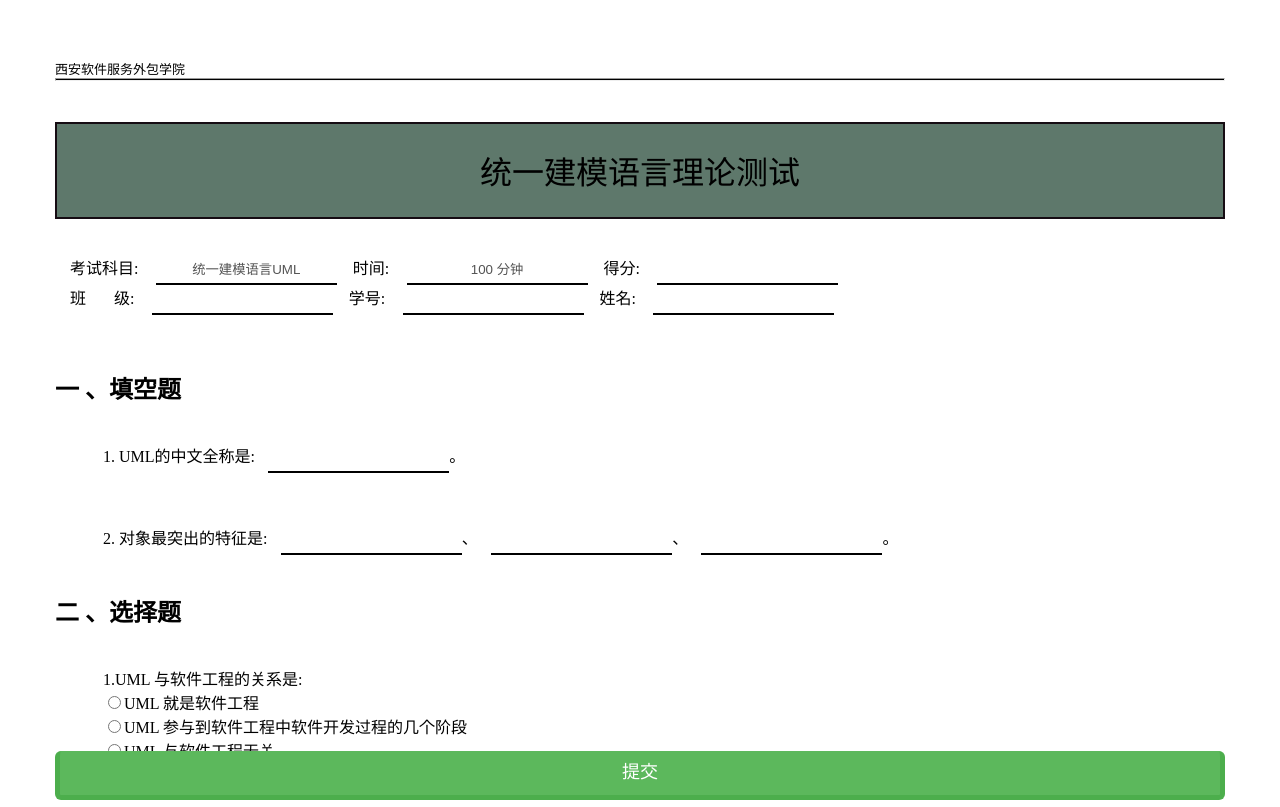
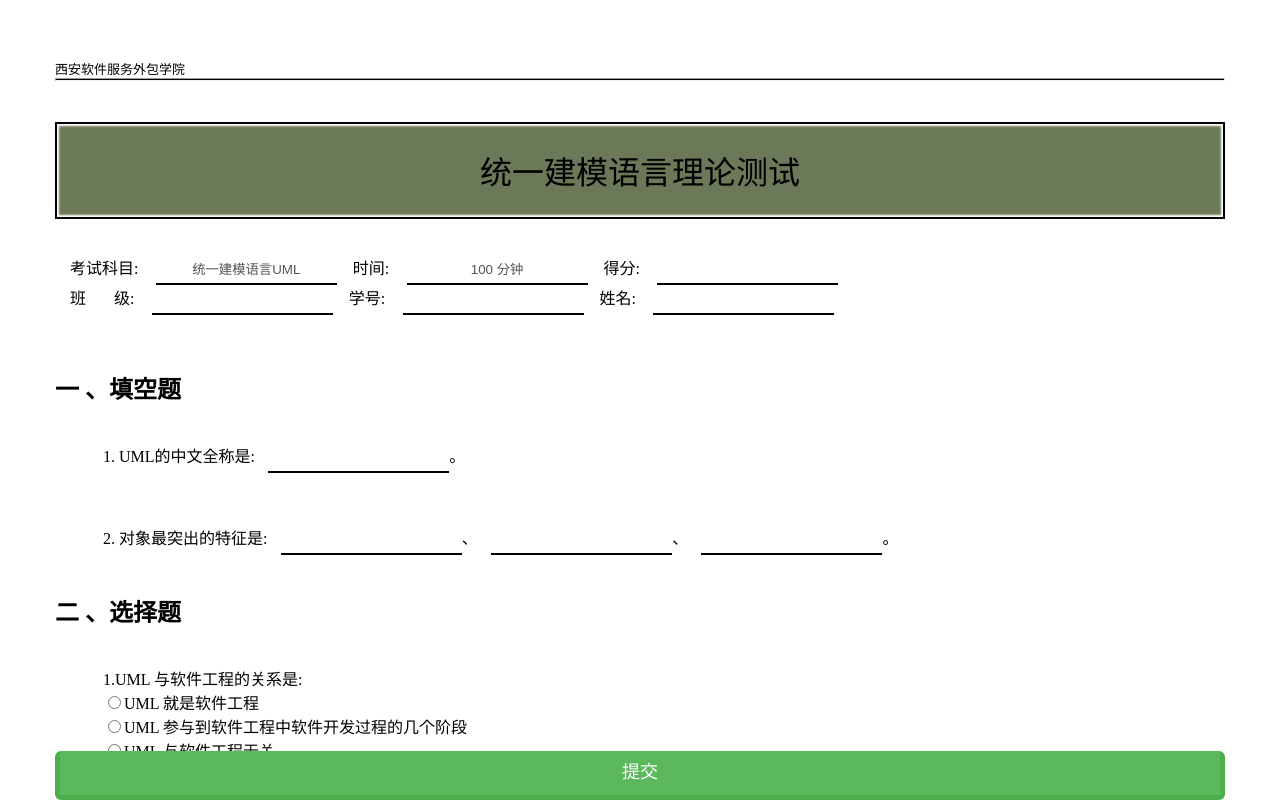
Before and after one commit to wfsovereign/uml_test_page, a website: page index.html in a window 1280 px wide. Shown: the top 807 px of the page. Drawn offline with nearby package versions, Linux system fonts and the light colour scheme.

Commit message:
realize box shadow

```diff
--- a/index.js
+++ b/index.js
@@ -70,7 +70,7 @@ function StorageInfo() {
     this.storageStandardAnswer = {
         fillingInBlankAnswer:[["统一建模语言"], ["封装", "继承", "多态"]],
         singleOptionAnswer:['b', 'a'],
-        mutipleOptionAnswer:[['a', 'b', 'd'], ['a', 'b', 'c']],
+        multipleOptionAnswer:[['a', 'b', 'd'], ['a', 'b', 'c']],
         judgeResultAnswer: ['false', 'true'],
         shortProblem: {
             standardAnswer:"模型是对现实世界的简化和抽象,模型是对所研究的系统、过程、事物或概念的一种表达形式。" +
@@ -83,17 +83,14 @@ function StorageInfo() {
 
 
 function getPageScore() {
-
     var teacher = new Teacher(), storageStandardAnswer = new StorageInfo().storageStandardAnswer,score = 0 ;
     var fillingInBlankAnswer = storageStandardAnswer.fillingInBlankAnswer,
         singleOptionAnswer = storageStandardAnswer.singleOptionAnswer,
-        multipleOptionAnswer = storageStandardAnswer.mutipleOptionAnswer,
+        multipleOptionAnswer = storageStandardAnswer.multipleOptionAnswer,
         judgeResultAnswer = storageStandardAnswer.judgeResultAnswer,
         shortProblem = storageStandardAnswer.shortProblem;
     var storageNameArray = new StorageInfo().storageNameArray;
     storageNameArray.splice(0,1);
-    console.log(storageNameArray,'0');
-    console.log(singleOptionAnswer,'1');
 
     score += teacher.scoreFillingInBlank(JSON.parse(sessionStorage.getItem(storageNameArray[0])), fillingInBlankAnswer);
     score += teacher.scoreSingleOption(JSON.parse(sessionStorage.getItem(storageNameArray[1])), singleOptionAnswer);
--- a/styles/index.scss
+++ b/styles/index.scss
@@ -97,13 +97,14 @@
 
 .title {
   p {
-    font-family: "Helvetica Neue", Helvetica, Arial, sans-serif;
+    font-family: Arial, Helvetica, sans-serif;
     font-size: xx-large;
     text-align: center;
     margin: 2%;
   }
-  border: 2px solid #160c13;
-  background-color: #5e786b;
+  border: 2px solid black;
+  background-color: #6c7959;
+  box-shadow: 0 0 2px 2px white inset;
 
 }
 
```
Also changed, not shown: styles/css/index.css.
